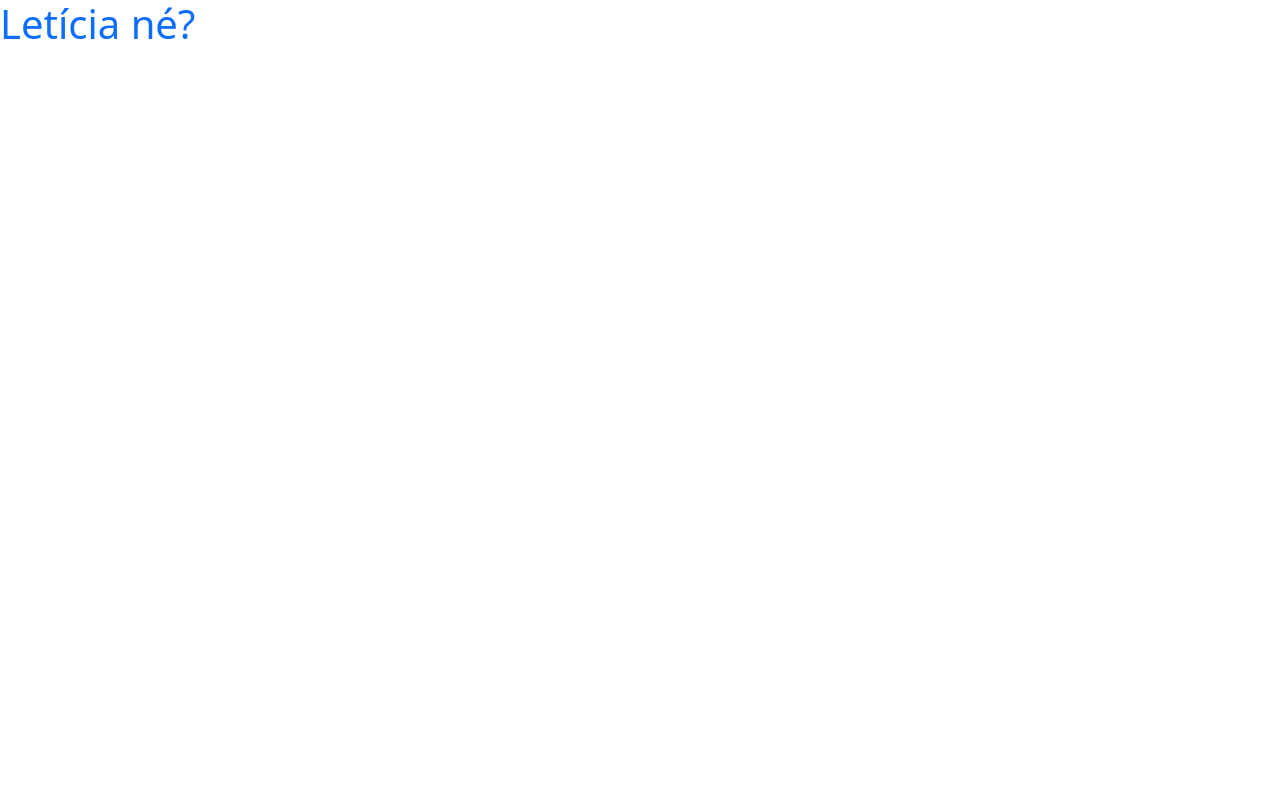
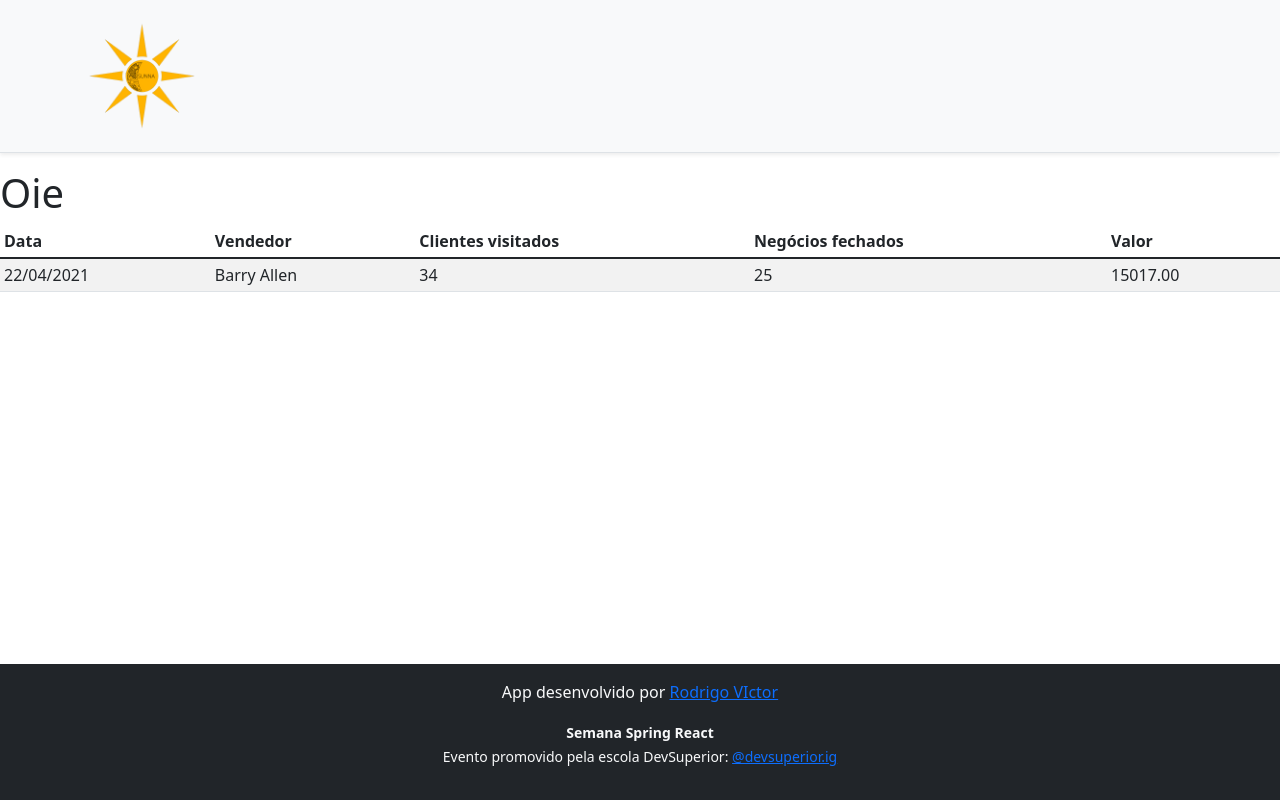
Before and after one commit to RodrigoRVSN/dashboard-full, a React (Create React App) app in the folder frontend/: page / in a window 1280 px wide. Built offline with nearby package versions, Linux system fonts and the light colour scheme.

Commit message:
basic components

```diff
--- a/frontend/src/App.tsx
+++ b/frontend/src/App.tsx
@@ -1,7 +1,14 @@
+import { DataTable } from "components/DataTable";
+import { Footer } from "components/Footer";
+import { Navbar } from "components/Navbar";
+
 function App() {
   return (
     <>
-      <h1 className="text-primary">Letícia né?</h1>
+      <Navbar />
+      <h1>Oie</h1>
+      <DataTable />
+      <Footer />
     </>
   );
 }
--- /dev/null
+++ b/frontend/src/components/DataTable/index.tsx
@@ -0,0 +1,28 @@
+export function DataTable() {
+  return (
+    <>
+      <div className="table-responsive">
+        <table className="table table-striped table-sm">
+          <thead>
+            <tr>
+              <th>Data</th>
+              <th>Vendedor</th>
+              <th>Clientes visitados</th>
+              <th>Negócios fechados</th>
+              <th>Valor</th>
+            </tr>
+          </thead>
+          <tbody>
+            <tr>
+              <td>22/04/2021</td>
+              <td>Barry Allen</td>
+              <td>34</td>
+              <td>25</td>
+              <td>15017.00</td>
+            </tr>
+          </tbody>
+        </table>
+      </div>
+    </>
+  );
+}
--- /dev/null
+++ b/frontend/src/components/Footer/index.tsx
@@ -0,0 +1,34 @@
+export function Footer() {
+  return (
+    <>
+      <footer className="footer mt-auto py-3 bg-dark">
+        <div className="container">
+          <p className="text-light">
+            App desenvolvido por{" "}
+            <a
+              href="https://github.com/rodrigorvsn"
+              target="_blank"
+              rel="noreferrer"
+            >
+              Rodrigo VIctor
+            </a>
+          </p>
+          <p className="text-light">
+            <small>
+              <strong>Semana Spring React</strong>
+              <br />
+              Evento promovido pela escola DevSuperior:{" "}
+              <a
+                href="https://instagram.com/devsuperior.ig"
+                target="_blank"
+                rel="noreferrer"
+              >
+                @devsuperior.ig
+              </a>
+            </small>
+          </p>
+        </div>
+      </footer>
+    </>
+  );
+}
--- /dev/null
+++ b/frontend/src/components/Navbar/index.tsx
@@ -0,0 +1,15 @@
+import sunnaIcon from "assets/images/sunnaIcon.png";
+
+export function Navbar() {
+  return (
+    <>
+      <div className="d-flex flex-column flex-md-row align-items-center p-3 px-md-4 mb-3 bg-light border-bottom shadow-sm">
+        <div className="container">
+          <nav className="my-2 my-md-0 mr-md-3">
+            <img src={sunnaIcon} alt="DevSuperior" width="120" />
+          </nav>
+        </div>
+      </div>
+    </>
+  );
+}
```
Also changed, not shown: frontend/src/assets/images/sunnaIcon.png (added).
